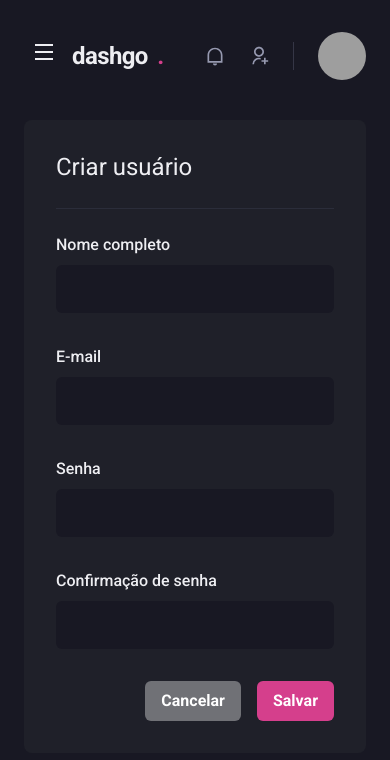
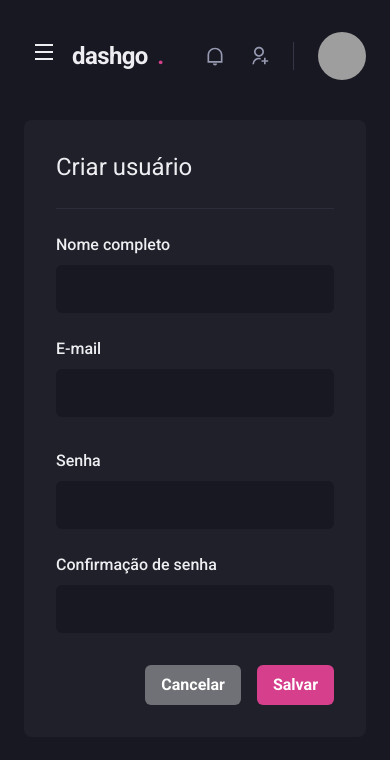
Before and after one commit to Carolbrandes/dashgo, a Next.js app: page /users/create in a window 390 px wide. Shown: the top 760 px of the page. Built offline with nearby package versions, Linux system fonts and the light colour scheme; grey boxes are pictures that could not be loaded.

Commit message:
create users form application responsive, and add href in links (dashboard, users, new user, cancel new user)

```diff
--- a/src/components/Sidebar/NavLink.tsx
+++ b/src/components/Sidebar/NavLink.tsx
@@ -1,23 +1,27 @@
 import {
   Icon,
-  Link,
+  Link as ChakraLink,
   Text,
   LinkProps as ChakraLinkProps,
 } from "@chakra-ui/react";
 import { ElementType } from "react";
+import Link from "next/link";
 
 interface NavLinkProps extends ChakraLinkProps {
   icon: ElementType;
   children: string;
+  href: string;
 }
 
-export function NavLink({ icon, children, ...rest }: NavLinkProps) {
+export function NavLink({ icon, children, href, ...rest }: NavLinkProps) {
   return (
-    <Link display="flex" alignItems="center" {...rest}>
-      <Icon as={icon} fontSize="20" />
-      <Text ml="4" fontWeight="medium">
-        {children}
-      </Text>
+    <Link href={href} passHref>
+      <ChakraLink display="flex" alignItems="center" {...rest}>
+        <Icon as={icon} fontSize="20" />
+        <Text ml="4" fontWeight="medium">
+          {children}
+        </Text>
+      </ChakraLink>
     </Link>
   );
 }
--- a/src/components/Sidebar/SidebarNav.tsx
+++ b/src/components/Sidebar/SidebarNav.tsx
@@ -12,13 +12,21 @@ export function SidebarNav() {
   return (
     <Stack spacing="12" align="flex-start">
       <NavSection title="GERAL">
-        <NavLink icon={RiDashboardLine}>Dashboard</NavLink>
-        <NavLink icon={RiContactsLine}>Usuários</NavLink>
+        <NavLink href="/dashboard" icon={RiDashboardLine}>
+          Dashboard
+        </NavLink>
+        <NavLink href="/users" icon={RiContactsLine}>
+          Usuários
+        </NavLink>
       </NavSection>
 
       <NavSection title="AUTOMAÇÃO">
-        <NavLink icon={RiInputMethodLine}>Formulários</NavLink>
-        <NavLink icon={RiGitMergeLine}>Automação</NavLink>
+        <NavLink href="/forms" icon={RiInputMethodLine}>
+          Formulários
+        </NavLink>
+        <NavLink href="/automation" icon={RiGitMergeLine}>
+          Automação
+        </NavLink>
       </NavSection>
     </Stack>
   );
--- a/src/pages/users/create.tsx
+++ b/src/pages/users/create.tsx
@@ -11,6 +11,7 @@ import {
 import { Header } from "../../components/Header";
 import { Sidebar } from "../../components/Sidebar";
 import { Input } from "../../components/Form/Input";
+import Link from "next/link";
 
 export default function CreateUser() {
   return (
@@ -28,12 +29,12 @@ export default function CreateUser() {
           <Divider my="6" borderColor="gray.700" />
 
           <VStack spacing="8">
-            <SimpleGrid minChildWidth="240px" spacing="8" w="100%">
+            <SimpleGrid minChildWidth="240px" spacing={["6", "8"]} w="100%">
               <Input name="name" label="Nome completo" />
               <Input name="email" type="email" label="E-mail" />
             </SimpleGrid>
 
-            <SimpleGrid minChildWidth="240px" spacing="8" w="100%">
+            <SimpleGrid minChildWidth="240px" spacing={["6", "8"]} w="100%">
               <Input name="password" type="password" label="Senha" />
               <Input
                 name="password_confirmation"
@@ -45,7 +46,11 @@ export default function CreateUser() {
 
           <Flex mt="8" justify="flex-end">
             <HStack spacing="4">
-              <Button colorScheme="whiteAlpha">Cancelar</Button>
+              <Link href="/users" passHref>
+                <Button as="a" colorScheme="whiteAlpha">
+                  Cancelar
+                </Button>
+              </Link>
               <Button colorScheme="pink">Salvar</Button>
             </HStack>
           </Flex>
--- a/src/pages/users/index.tsx
+++ b/src/pages/users/index.tsx
@@ -18,6 +18,7 @@ import { Header } from "../../components/Header";
 import { Sidebar } from "../../components/Sidebar";
 import { RiAddLine, RiPencilLine } from "react-icons/ri";
 import { Pagination } from "../../components/Pagination";
+import Link from "next/link";
 
 export default function UserList() {
   const isWideVersion = useBreakpointValue({
@@ -38,6 +39,8 @@ export default function UserList() {
               Usuários
             </Heading>
 
+            {/* passHref usamos pq o elemento filho nao e uma ancora */}
+            <Link href="/users/create" passHref>
               <Button
                 as="a"
                 size="sm"
@@ -47,6 +50,7 @@ export default function UserList() {
               >
                 Criar novo
               </Button>
+            </Link>
           </Flex>
 
           <Table colorScheme="whiteAlpha">
```
Lines whose indentation alone changed are shown as unchanged.
